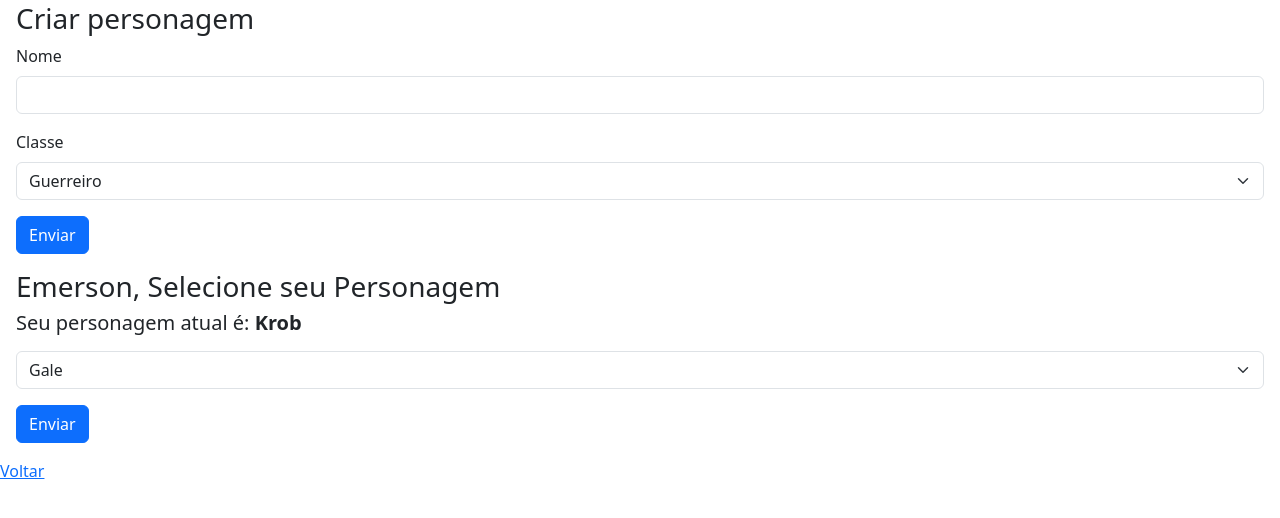
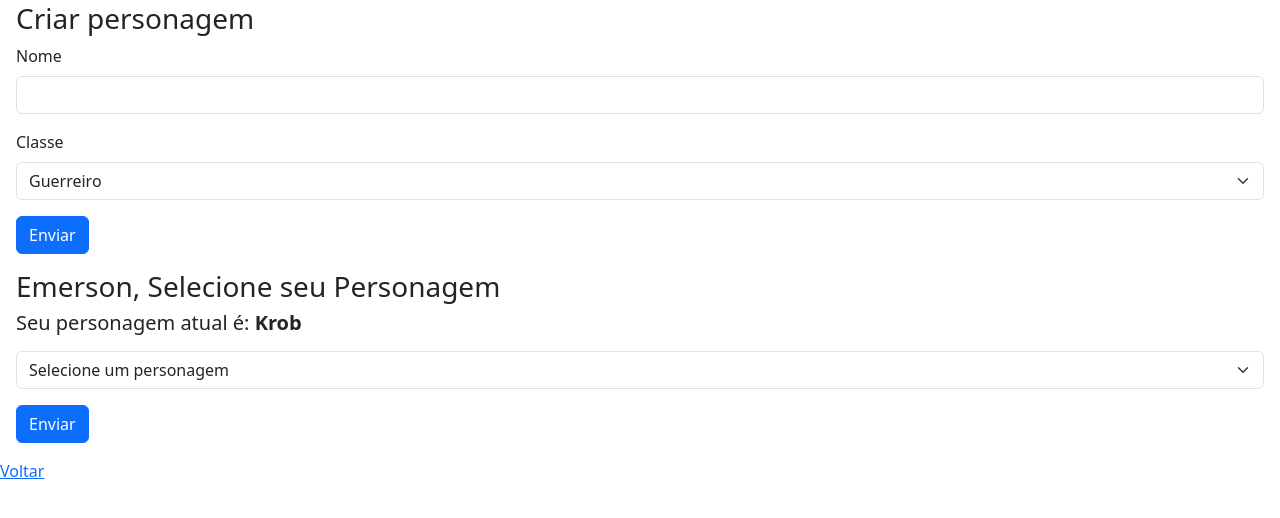
Before and after one commit to opaemerson/projeto-chs, a PHP site: page /mecanismo_ganolia/guia_personagem.php in a window 1280 px wide. Shown: the part 14-532 px from the top of the page. Run offline with PHP 8.4, Linux system fonts and the light colour scheme; a user stored in the database is signed in; data comes from the database, SQL or seed files in the repository.

Commit message:
detalhes em guia personagem

```diff
--- a/mecanismo_ganolia/guia_personagem.php
+++ b/mecanismo_ganolia/guia_personagem.php
@@ -80,6 +80,7 @@ if (isset($_SESSION['nome'])) {
 
                     $resultado = $conn->query($sql);
                     if ($resultado) {
+                        echo "<option value=''>Selecione um personagem </option>";
                     while ($row = $resultado->fetch_assoc()) {
                         $idPersonagem = $row["id_personagem"];
                         $nome = $row["nome"];
```
